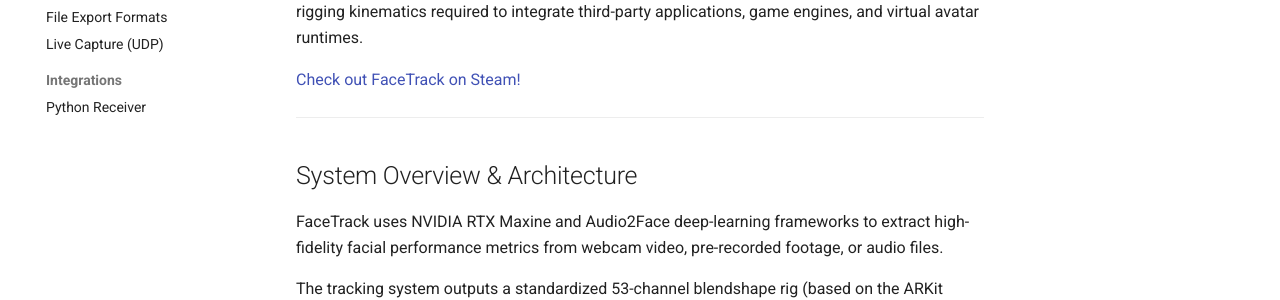
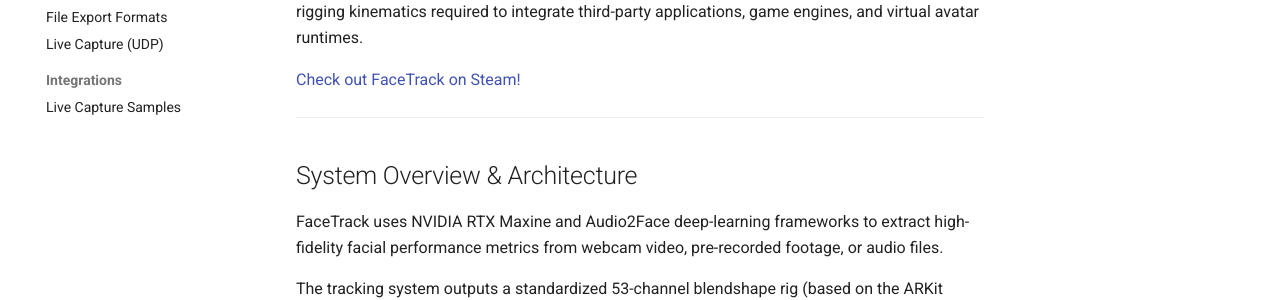
Before and after one commit to soulcatentertainment/FaceTrack-Developer-Guide, an MkDocs documentation site: the page built from docs/index.md, in a window 1280 px wide. Shown: the part 273-573 px from the top of the page. Built offline with MkDocs 1.6.1 and Material for MkDocs 9.7.7, drawn with Linux system fonts in a browser that asks for light colours.

Commit message:
Updated the mkdocs.yml

```diff
--- a/mkdocs.yml
+++ b/mkdocs.yml
@@ -40,5 +40,5 @@
       - File Export Formats: pipelines/file-export.md
       - Live Capture (UDP): pipelines/live-capture.md
   - Integrations:
-      - Python Receiver: integrations/live-capture-integration.md
-      # - Unity / C#: integrations/unity.md
+      - Live Capture Samples: integrations/live-capture-integration.md
+      # - Importer Samples: integrations/file-importer-integration.md
```
